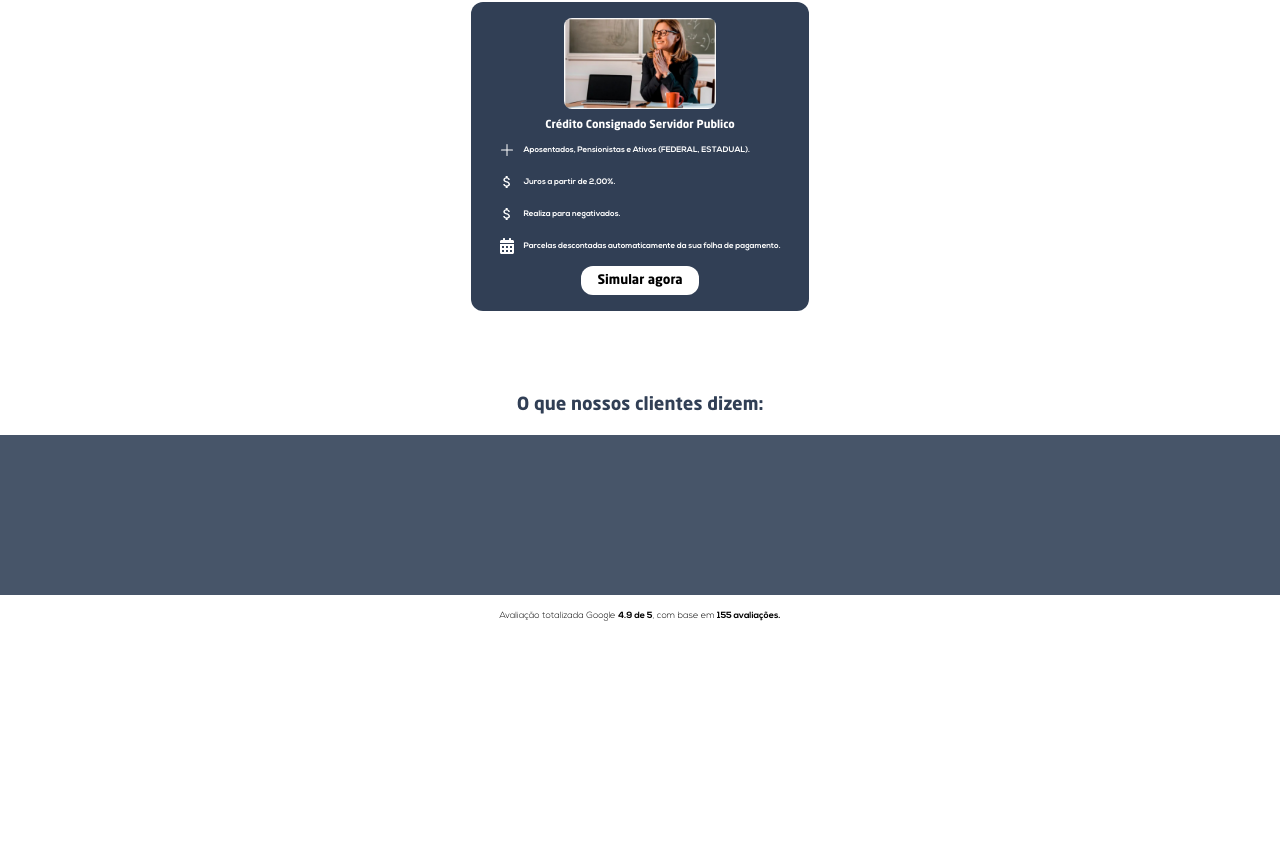
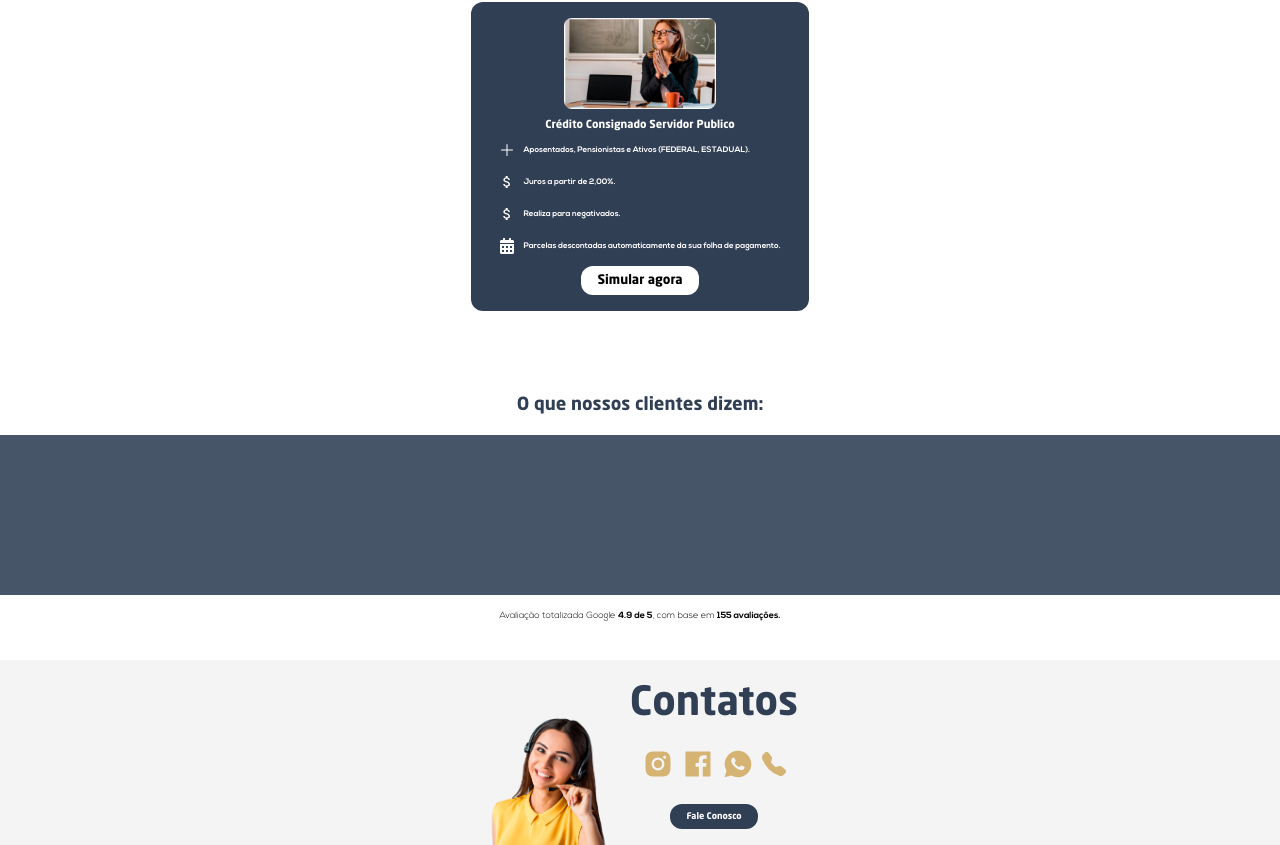
Before and after one commit to bjconsulting/valor_home, a React (Create React App) app in the folder app/: page / in a window 1280 px wide. Shown: the part 1405-2250 px from the top of the page. Before the commit the page ends 2065 px from the top, so only its background shows below. Built offline with nearby package versions, Linux system fonts and the light colour scheme.

Commit message:
dobra 5 completa

```diff
--- a/app/src/App.tsx
+++ b/app/src/App.tsx
@@ -3,6 +3,7 @@ import Dobra1 from './Dobra1';
 import Dobra2 from './Dobra2';
 import Dobra3 from './Dobra3';
 import Dobra4 from './Dobra4';
+import Dobra5 from './Dobra5';
 
 function App() {
   return (
@@ -11,6 +12,7 @@ function App() {
       <Dobra2/>
       <Dobra3/>
       <Dobra4/>
+      <Dobra5/>
     </>
   );
 }
--- a/app/src/Dobra3.tsx
+++ b/app/src/Dobra3.tsx
@@ -78,7 +78,7 @@ function Dobra3() {
                     <picture>
                         <source media="(min-width:800px)" srcSet={img2b} width='auto' />
 
-                        <img src={img2} alt="Empréstimo com Garantia FGTS" width='152px' className=" border-white rounded-lg" />
+                        <img src={img2} alt="Crédito Consignado INSS" width='152px' className=" border-white rounded-lg" />
                     </picture>
 
                     <div className='px-2'>
@@ -130,7 +130,7 @@ function Dobra3() {
                     <picture>
                         <source media="(min-width:800px)" srcSet={img3b} width='auto' />
 
-                        <img src={img3} alt="Empréstimo com Garantia FGTS" width='152px' className=" border-white rounded-lg" />
+                        <img src={img3} alt="Crédito Consignado Servidor Publico" width='152px' className=" border-white rounded-lg" />
                     </picture>
 
                     <div className='px-2'>
--- /dev/null
+++ b/app/src/Dobra5.tsx
@@ -0,0 +1,36 @@
+import React from 'react'
+// import item from './img/item.png'
+import itemb from './img/item_b.png'
+import { AiFillInstagram, AiFillFacebook } from 'react-icons/ai'
+import { RiWhatsappFill } from 'react-icons/ri'
+import { BsTelephoneFill } from 'react-icons/bs'
+
+
+function Dobra5() {
+    return(
+        <div className="flex flex-row justify-center items-end gap-4 bg-[rgba(217,_217,_217,_.3)] pt-6">
+                <picture>
+                    <source media="(min-width:800px)" srcSet={itemb} width='auto' />
+                    <img src={itemb} alt="Menina jovem com um headset" width="132px" height="136px"/>
+                </picture>
+
+            <div className="flex flex-col justify-center items-center gap-6">
+                <h3 className="font-bold text-[40px] text-prim">
+                    Contatos
+                </h3>
+
+                <div className='flex justify-around items-center gap-2'>
+                    <AiFillInstagram className="w-[2em] h-[2em] fill-sub"/>
+                    <AiFillFacebook className="w-[2em] h-[2em] fill-sub" />
+                    <RiWhatsappFill className="w-[2em] h-[2em] fill-sub" />
+                    <BsTelephoneFill className="w-[1.5em] h-[1.5em] fill-sub" />
+                </div>
+
+                <button className='rounded-xl bg-prim py-2 px-4 text-white font-bold text-[9px] mb-4'>Fale Conosco</button>
+
+            </div>
+        </div>
+    )
+}
+
+export default Dobra5;
```
Also changed, not shown: app/src/img/item.png (added), app/src/img/item_b.png (added).
